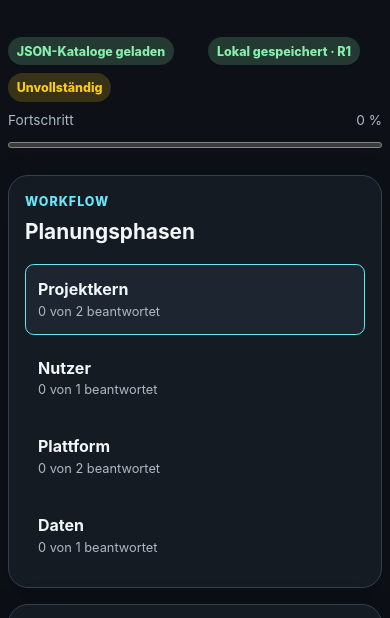
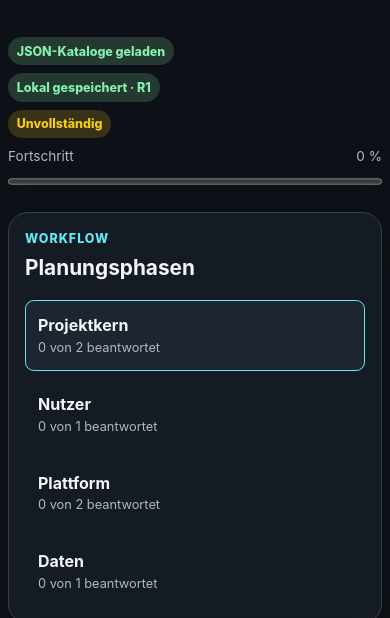
Before and after one commit to provoware/PROVOWARE, a plain HTML site: page index.html in a window 390 px wide. Shown: the part 157-775 px from the top of the page. Drawn offline with Linux system fonts and the light colour scheme.

Commit message:
fix: Speicherstatus im responsiven Header absichern

```diff
--- a/css/layout.css
+++ b/css/layout.css
@@ -28,10 +28,10 @@ body {
 
 .header-status {
   display: grid;
-  grid-template-columns: repeat(2, auto);
+  grid-template-columns: repeat(3, auto);
   gap: var(--space-2) var(--space-3);
   align-items: center;
-  min-width: min(100%, 22rem);
+  min-width: min(100%, 28rem);
 }
 
 .header-status progress,
@@ -90,6 +90,7 @@ body {
 
 @media (max-width: 48rem) {
   .app-header { align-items: stretch; flex-direction: column; }
+  .header-status { grid-template-columns: 1fr; }
   .workspace { grid-template-columns: 1fr; }
   .phase-panel, .summary-panel { position: static; max-height: none; }
   .phase-list { display: grid; grid-template-columns: repeat(2, minmax(0, 1fr)); }
```
